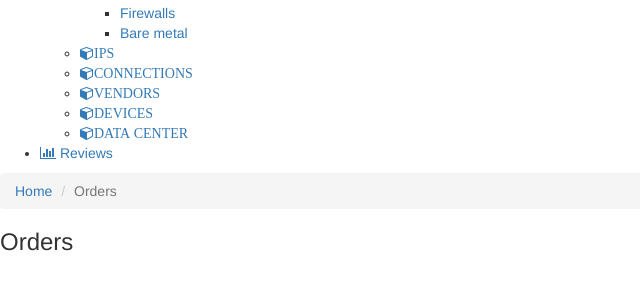
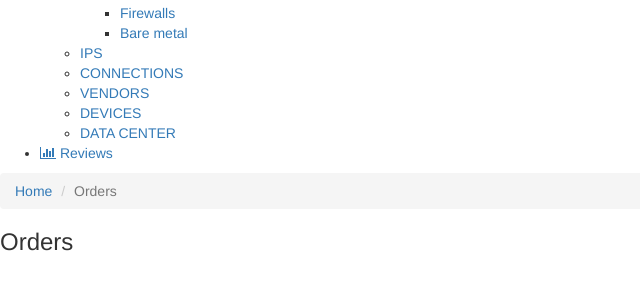
Before and after one commit to cruisezhao/dbmtripanels-staff, a Django app: template staff/templates/applications/product_package_rules.html in a window 1280 px wide. Shown: the part 682-987 px from the top of the page, without its empty margins (0-640 px from the left). Run offline with Django 3.2, Linux system fonts and the light colour scheme; the template is opened without the code that fills it, so the values that code supplies are empty; some libraries are stand-ins or nearby versions.

Commit message:
base LTE模板样式引用

```diff
--- a/staff/templates/base.html
+++ b/staff/templates/base.html
@@ -11,6 +11,12 @@
 	    <link href="{% static 'bower_components/bootstrap/dist/css/bootstrap.min.css' %}" rel="stylesheet">
 	    <link href="{% static 'bower_components/font-awesome/css/font-awesome.min.css' %}" rel="stylesheet">
 	    <link href="{% static 'bower_components/Ionicons/css/ionicons.min.css' %}" rel="stylesheet">
+
+      <link href="{% static 'dist/css/AdminLTE-select2.min.css' %}" rel="stylesheet">
+      <link href="{% static 'bower_components/bootstrap-datepicker/dist/css/bootstrap-datepicker.min.css' %}" rel="stylesheet">
+      <link href="{% static 'bower_components/bootstrap-datepicker/dist/css/bootstrap-datepicker3.min.css' %}" rel="stylesheet">
+
+
 	    <link href="{% static 'dist/css/AdminLTE.min.css' %}" rel="stylesheet">
 	    <link href="{% static 'dist/css/skins/skin-blue.min.css' %}" rel="stylesheet">
 	    <link rel="stylesheet" href="https://fonts.googleapis.com/css?family=Source+Sans+Pro:300,400,600,700,300italic,400italic,600italic">
@@ -246,7 +252,11 @@
 			          </a>
 			          <ul class="treeview-menu">
                   <li>
-                    <a href="javascript:;"><i class="fa fa-cube">DEVICES</i></a>
+                    <a href="javascript:;"><span>DEVICES</span>
+                      <span class="pull-right-container">
+                        <i class="fa fa-angle-left pull-right"></i>
+                      </span>
+                    </a>
                     <ul class="treeview-menu">
                       <li><a href="{% url 'infras:rack_list' %}">Racks</a></li>
                       <li><a href="{% url 'infras:power_list' %}">Powers</a></li>
@@ -258,11 +268,11 @@
                       <li><a href="{% url 'infras:bare_list' %}">Bare metal</a></li>
                     </ul>
                   </li>
-                  <li><a href="javascript:;"><i class="fa fa-cube">IPS</i></a></li>
-                  <li><a href="javascript:;"><i class="fa fa-cube">CONNECTIONS</i></a></li>
-                  <li><a href="javascript:;"><i class="fa fa-cube">VENDORS</i></a></li>
-                  <li><a href="javascript:;"><i class="fa fa-cube">DEVICES</i></a></li>
-                  <li><a href="{% url 'infras:data_center_list' %}"><i class="fa fa-cube">DATA CENTER</i></a></li>
+                  <li><a href="javascript:;">IPS</a></li>
+                  <li><a href="javascript:;">CONNECTIONS</a></li>
+                  <li><a href="javascript:;">VENDORS</a></li>
+                  <li><a href="javascript:;">DEVICES</a></li>
+                  <li><a href="{% url 'infras:data_center_list' %}">DATA CENTER</a></li>
 			            <!-- <li><a href="{% url 'infras:data_center_list' %}">DataCenters</a></li> -->
 
 			            {%comment%}
@@ -294,6 +304,9 @@
 		<script src="{% static 'bower_components/bootstrap/dist/js/bootstrap.min.js' %}"></script>
 		<!-- AdminLTE App -->
 		<script src="{% static 'dist/js/adminlte.min.js' %}"></script>
+    <script src="{% static 'dist/js/app.min.js' %}"></script>
+    <script src="{% static 'bower_components/jquery-slimscroll/jquery.slimscroll.min.js' %}"></script>
+
 		<script type="text/javascript">
 			  $(document).ready(function(){
 			  	  $('ul.sidebar-menu li a span').each(function(index,itself){
```
